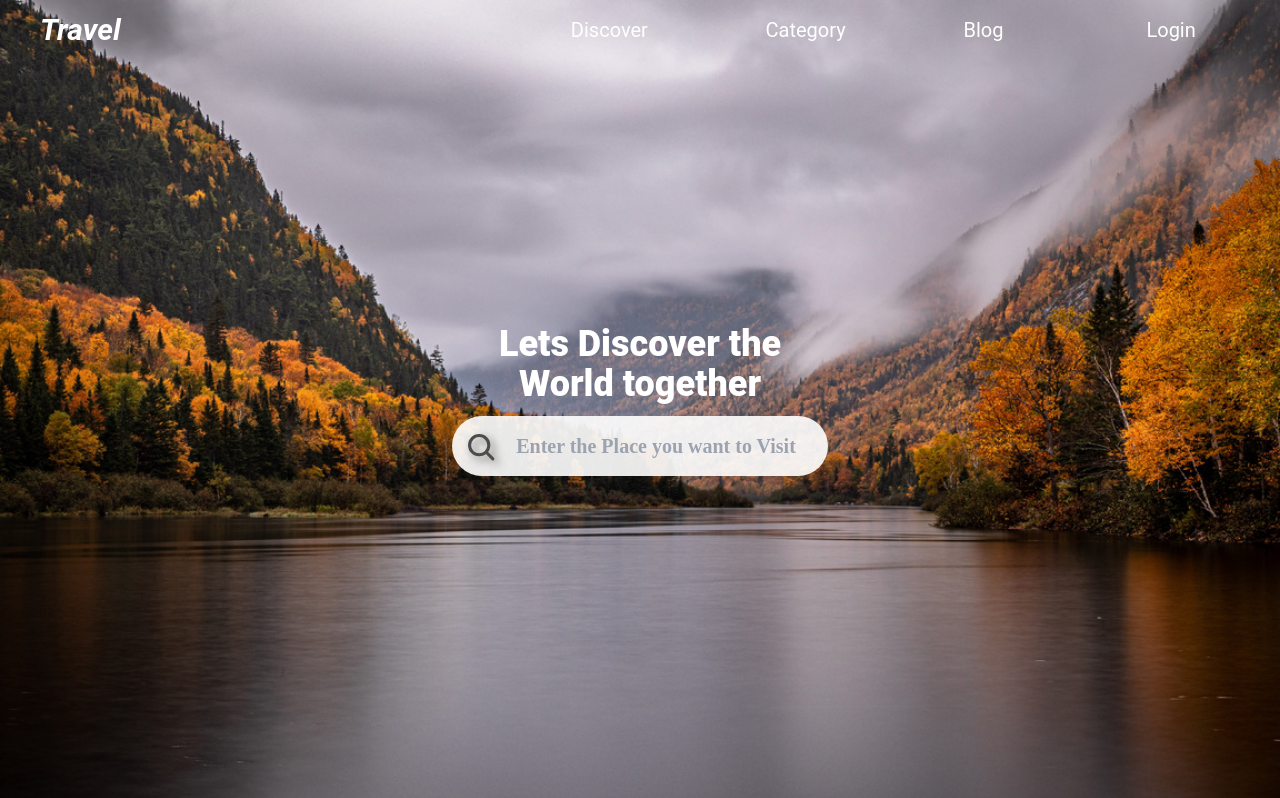
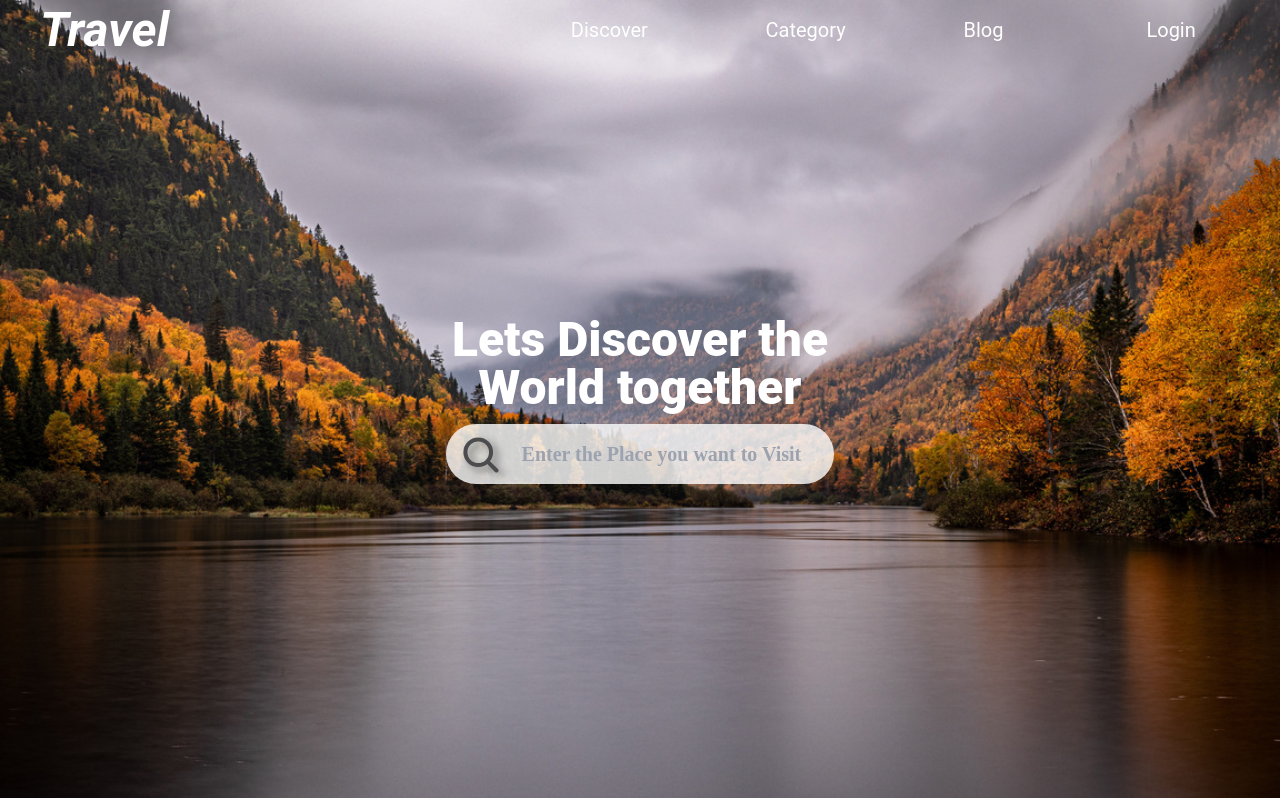
Before and after one commit to Travel-Website-Project/Frontend, a React (Create React App) app: page / in a window 1280 px wide. Shown: the top 798 px of the page. Built offline with nearby package versions, Linux system fonts and the light colour scheme.

Commit message:
Made some UI changes
Changed Nav component website name "Travel" font to 5xl.
Changed SearchBar component transperancy to 80 percent and width of the searchbar to 50px.
Changed "Lets Discover the World together" text font to 5xl.

```diff
--- a/src/components/Home Page/Home.jsx
+++ b/src/components/Home Page/Home.jsx
@@ -12,7 +12,7 @@ export default function Home(){
         <Nav  elementVisible={elementVisible}/>
 
             <div className="flex items-center justify-center w-full h-screen bg-forest bg-cover bg-no-repeat ">
-                <div className="flex relative items-center justify-center text-white font-roboto text-4xl font-black flex-col">
+                <div className="flex relative items-center justify-center text-white font-roboto text-5xl font-black flex-col">
                     <div>Lets Discover the</div>
                     <div>World together</div>
 
--- a/src/components/Home Page/SearchBar.jsx
+++ b/src/components/Home Page/SearchBar.jsx
@@ -6,13 +6,13 @@ export default function SearchBar({isNav}){
     const focusInput = () => {
         inputRef.current.focus();
       };
-    const heightClass = isNav? 'h-[40px] ':'h-[60px]';
-    const heightClass1 = isNav? 'h-[40px] text-[15px] w-60':'h-[60px] text-xl w-80';
+    const heightClass = isNav? 'h-[50px] ':'h-[60px]';
+    const heightClass1 = isNav? 'h-[50px] text-[15px] w-60':'h-[60px] text-xl w-80';
 
     return(
         <motion.div className="flex items-center mt-3">
-            <div className={`relative flex justify-center items-center p-3 bg-white/90 rounded-l-[50px] ${heightClass} cursor-pointer`} onClick={focusInput}><div className="relative"><CharmSearch isNav={isNav}/></div></div>
-            <input type='text' className={`pl-2 outline-none font-jost relative ${heightClass1} rounded-r-[50px] bg-white/90 text-black`} ref={inputRef}
+            <div className={`relative flex justify-center items-center p-3 bg-white/80 rounded-l-[50px] ${heightClass} cursor-pointer`} onClick={focusInput}><div className="relative"><CharmSearch isNav={isNav}/></div></div>
+            <input type='text' className={`pl-2 outline-none font-jost relative ${heightClass1} rounded-r-[50px] bg-white/80 text-black`} ref={inputRef}
             placeholder="Enter the Place you want to Visit"></input>
         </motion.div>
     )
--- a/src/components/Nav/Nav.jsx
+++ b/src/components/Nav/Nav.jsx
@@ -26,7 +26,7 @@ export default function Nav({elementVisible}){
 
     return (
     <div className="z-20 fixed w-full bg-transparent flex flex-wrap justify-between mr-10 font-roboto text-white h-[60px]">
-        <div className="italic flex text-3xl ml-10 cursor-pointer font-bold items-center"><div>Travel</div></div>
+        <div className="italic flex text-5xl ml-10 cursor-pointer font-bold items-center"><div>Travel</div></div>
         <AnimatePresence>
         {!elementVisible &&
             <motion.div variants={animateVariant} initial='hidden' animate='visible' exit='exit' className="text-2xl">
```
